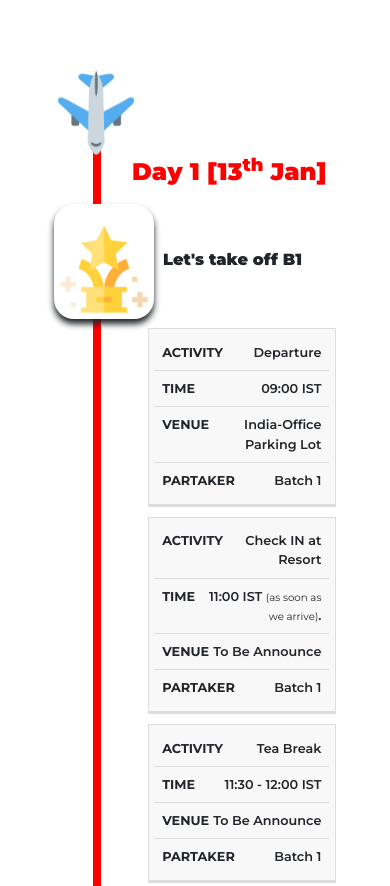
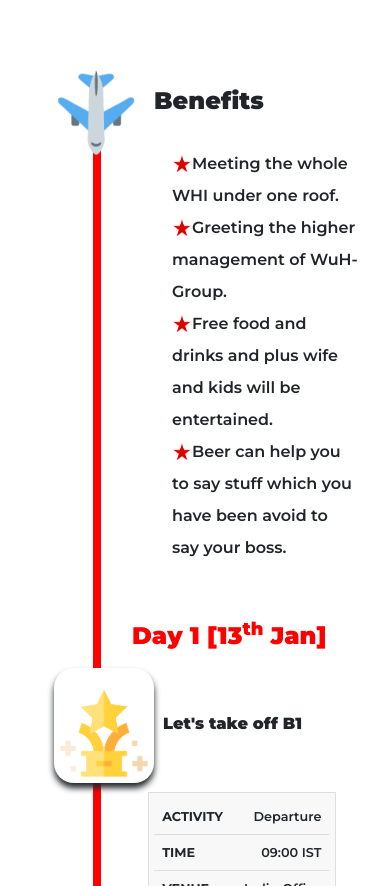
Before and after one commit to manavmehta2403/Website-Sangam2023, a plain HTML site: page index.html in a window 390 px wide. Shown: the part 1593-2479 px from the top of the page. Drawn offline with nearby package versions, Linux system fonts and the light colour scheme.

Commit message:
mobile photo done

```diff
--- a/index.html
+++ b/index.html
@@ -231,12 +231,12 @@
             <div class="col-xl-12">
               <div class="benefits">
                 <div class="progress-container">
-                  <!-- <div class="progress-bar" id="myBar"></div> -->
+
 
                 </div>
                 <img src="assets/assets_Assessment PC View_2019-06-09/airplane.png" id="progress-image" alt="">
 
-                <!-- <h3 id="benefit-list-header">Benefits</h3>
+                <h3 id="benefit-list-header">Benefits</h3>
                 <table>
                   <thead>
                     <ul>
@@ -251,7 +251,7 @@
                         boss.</li>
                     </ul>
                   </thead>
-                </table> -->
+                </table>
 
                 <h2 class="workshop-package-destination">Day 1 [13<sup>th</sup> Jan]</h2>
 
@@ -900,7 +900,6 @@
                   <div class="package-content">
                     <h3 class="package-title">Stratigies Discussion</h3>
                     <br />
-                    <!-- <small>Begins from 10:15 where everyone gets 15 mins slot.</small>  -->
                     <div class="table-agenda">
                       <table>
                         <thead>
```
